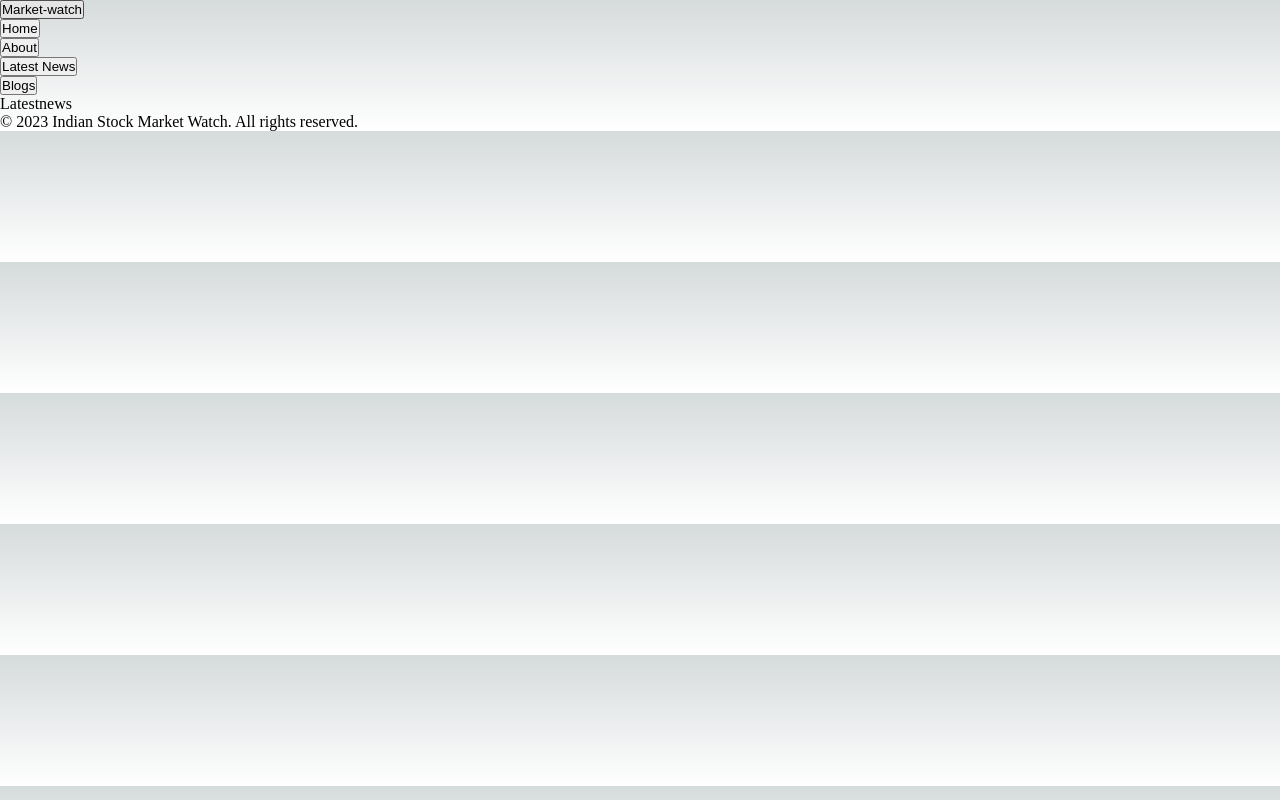
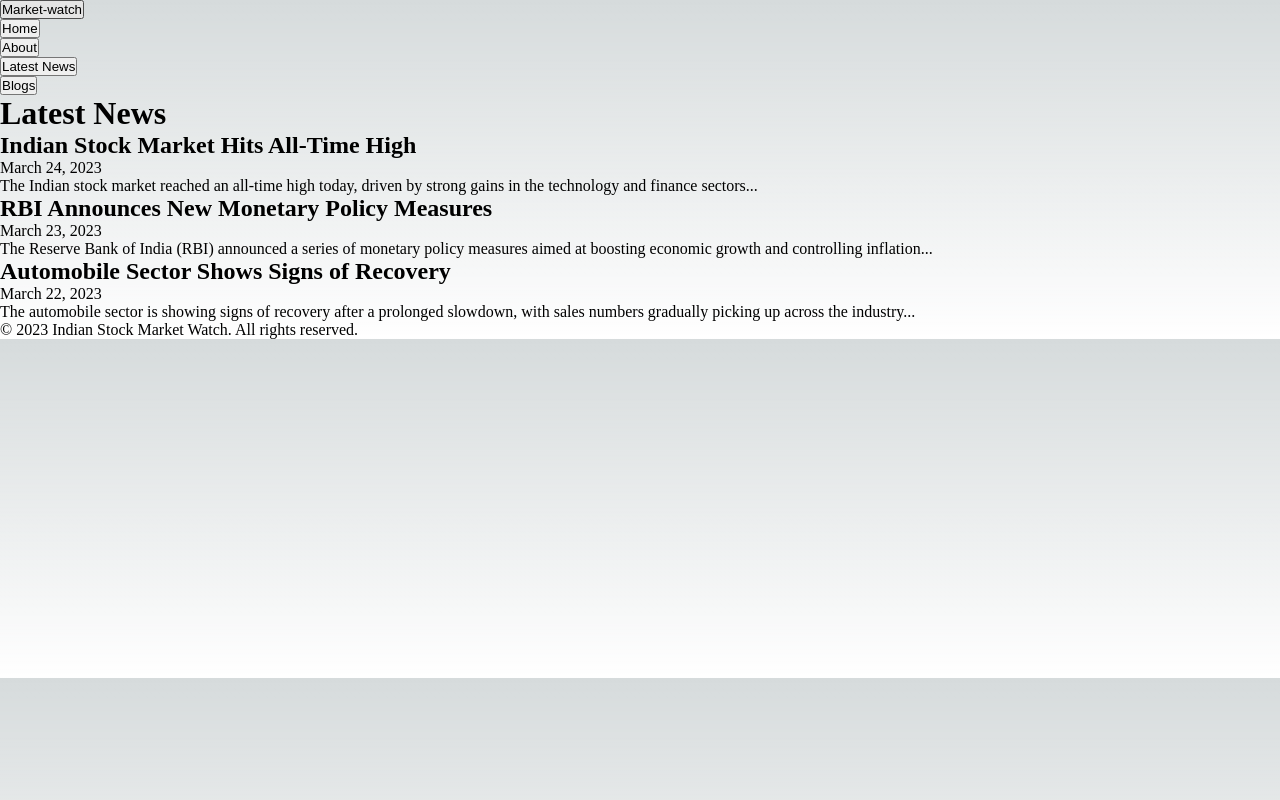
Before and after one commit to sudheer313/Indian-Stock-Markett-Watch, a Next.js app: page /Latestnews in a window 1280 px wide. Built offline with nearby package versions, Linux system fonts and the light colour scheme.

Commit message:
update Latest news page

```diff
--- a/pages/Latestnews.js
+++ b/pages/Latestnews.js
@@ -1,8 +1,38 @@
 import React from "react";
 import Header from "../components/Header";
 
+const newsData = [
+  {
+    id: 1,
+    title: 'Indian Stock Market Hits All-Time High',
+    date: 'March 24, 2023',
+    summary: 'The Indian stock market reached an all-time high today, driven by strong gains in the technology and finance sectors...',
+  },
+  {
+    id: 2,
+    title: 'RBI Announces New Monetary Policy Measures',
+    date: 'March 23, 2023',
+    summary: 'The Reserve Bank of India (RBI) announced a series of monetary policy measures aimed at boosting economic growth and controlling inflation...',
+  },
+  {
+    id: 3,
+    title: 'Automobile Sector Shows Signs of Recovery',
+    date: 'March 22, 2023',
+    summary: 'The automobile sector is showing signs of recovery after a prolonged slowdown, with sales numbers gradually picking up across the industry...',
+  },
+];
 const Latestnews = () => {
-  return <div>Latestnews</div>;
+  return  <div className="container mx-auto px-4 py-8">
+  <h1 className="text-3xl font-bold mb-6">Latest News</h1>
+
+  {newsData.map((newsItem) => (
+    <div key={newsItem.id} className="bg-white shadow-md rounded-md p-4 mb-6">
+      <h2 className="text-2xl font-bold mb-2">{newsItem.title}</h2>
+      <p className="text-sm text-gray-500 mb-2">{newsItem.date}</p>
+      <p>{newsItem.summary}</p>
+    </div>
+  ))}
+</div>;
 };
 
 export default Latestnews;
```
